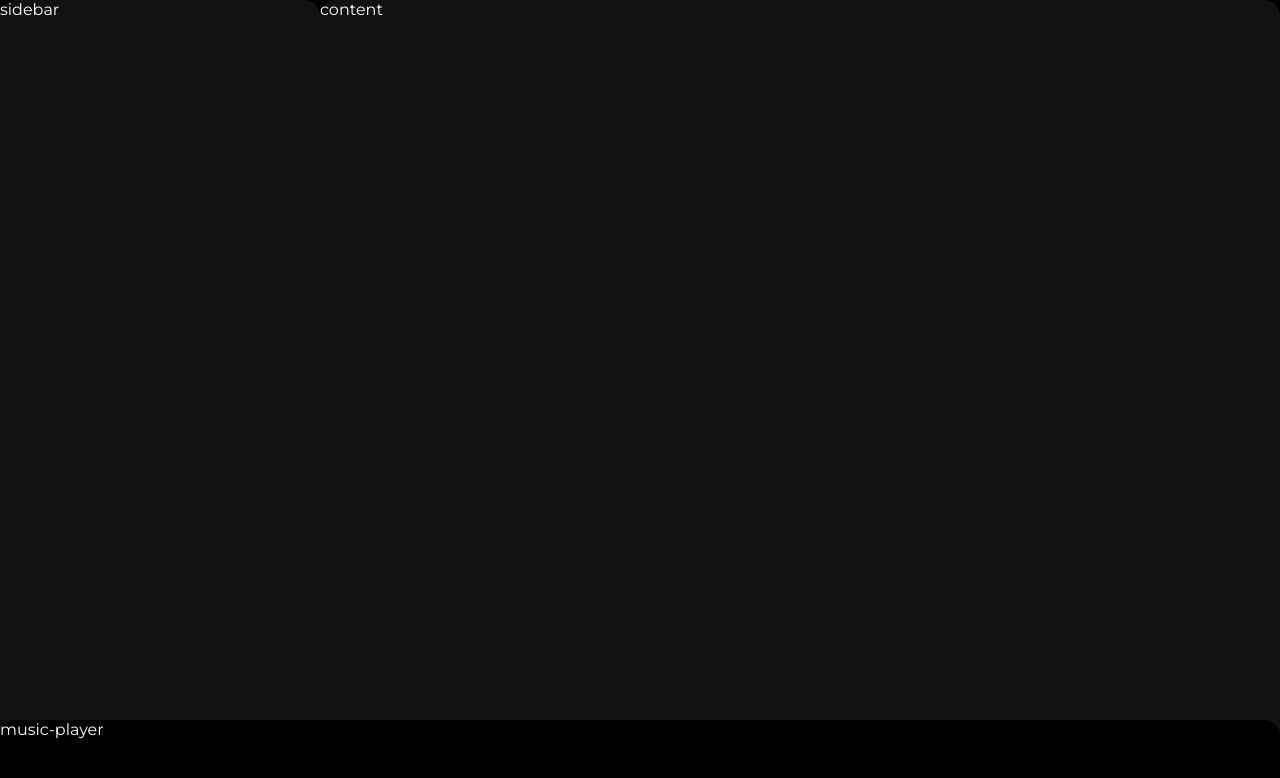
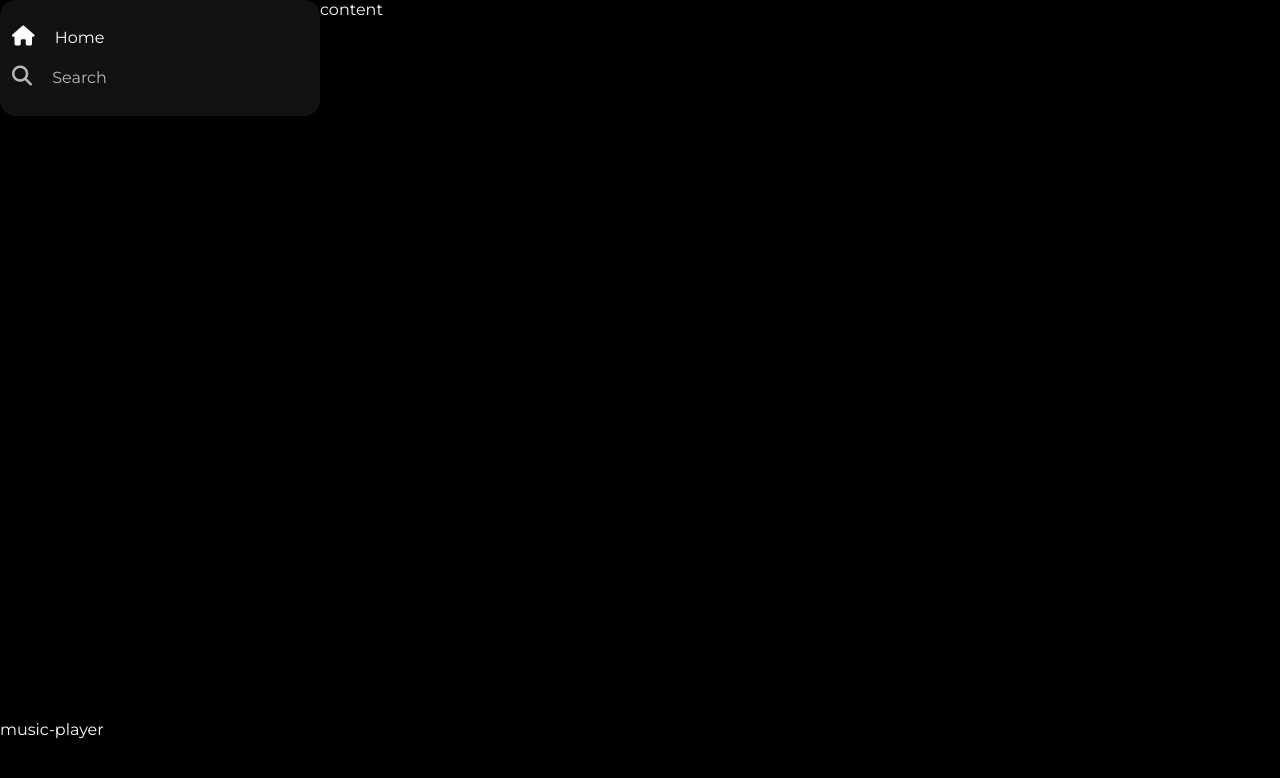
Before and after one commit to newdevatgit/music-streaming-site, a plain HTML site: page index.html in a window 1280 px wide. Drawn offline with Linux system fonts and the light colour scheme.

Commit message:
style:add  navigation button

```diff
--- a/index.html
+++ b/index.html
@@ -5,6 +5,7 @@
     <meta name="viewport" content="width=device-width, initial-scale=1.0">
     <title>Spotify - web player: Music for everyone</title>
     <link rel="stylesheet" href="style.css">
+   <link rel="stylesheet" href="https://cdnjs.cloudflare.com/ajax/libs/font-awesome/6.5.1/css/all.min.css">
     <link rel="icon" href="./assets/logo.png">
     <link rel="preconnect" href="https://fonts.googleapis.com">
 <link rel="preconnect" href="https://fonts.gstatic.com" crossorigin>
@@ -13,7 +14,19 @@
 </head>
 <body>
      <div class="main">
-        <div class="sidebar">sidebar</div>
+        <div class="sidebar">
+            <div class="nav">
+                <div class="nav_option" style="opacity: 1;">
+                    <i class="fa-solid fa-house"></i>
+                    <a href="#">Home</a>
+                </div>
+                <div class="nav_option">
+                    <i class="fa-solid fa-magnifying-glass"></i>
+                    <a href="#">Search</a>
+                </div>
+            </div>
+            <div class="library"></div>
+        </div>
         <div class="main_content">content</div>
         <div class="music_player">music-player</div>
      </div>
--- a/style.css
+++ b/style.css
@@ -12,13 +12,13 @@
 }
 
 .sidebar{
-    background-color: #121212;
+    background-color: #000;
     width: 25vw;
     border-radius: 1rem;
 }
 
 .main_content{
-    background-color: #121212;
+    background-color: #000;
     flex: 1;
     border-radius: 1rem;
 }
@@ -31,3 +31,36 @@
     width: 100vw;
     height: 10vh;
 }
+
+a{
+    text-decoration: none;
+    color: #fff;
+}
+
+.nav{
+    background-color: #121212;
+    border-radius: 1rem;
+    display: flex;
+    flex-direction: column;
+    justify-content: center;
+    height: 100px;
+    padding: 0.5rem 0.75rem;
+}
+
+.nav_option{
+    line-height: 2.5rem;
+    opacity: 0.7;
+}
+
+.nav_option:hover{
+    opacity: 1;
+}
+
+.nav_option i{
+    font-size: 1.25rem;
+}
+
+.nav_option a{
+    font-size: 1rem;
+    margin-left: 1rem;
+}
```
